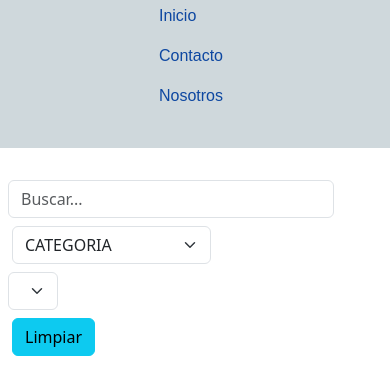
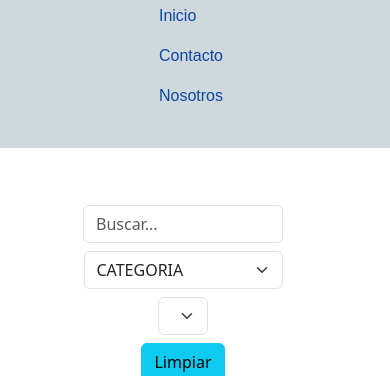
Before and after one commit to enzo09g/el-corralon2, a plain HTML site: page productos-info.html in a window 390 px wide. Shown: the part 66-442 px from the top of the page. Drawn offline with nearby package versions, Linux system fonts and the light colour scheme; no server answers.

Commit message:
Responsive Product-info

```diff
--- /dev/null
+++ b/css/productos-info/media-queries.css
@@ -0,0 +1,79 @@
+
+.controladores{
+    justify-content: space-between;
+}
+
+.c-c-3{
+    display: flex;
+    justify-content: end;
+}
+
+.c-c-4{
+    display: flex;
+    justify-content: start;
+}
+
+
+@media (max-width: 992px){
+
+    .cont-titulo{
+        display: flex;
+        justify-content: center;
+        padding-bottom: 20px;
+    }
+
+    .c-c-1{
+        display: flex;
+        justify-content: end;
+    }
+
+    .c-c-2{
+        display: flex;
+        justify-content: start;
+    }
+
+    .c-c-3{
+        display: flex;
+        justify-content: end;
+    }
+
+    .c-c-4{
+        display: flex;
+        justify-content: start;
+    }
+
+    .c-buscador{
+        max-width: 200px;
+    }
+}
+@media (max-width: 768px){
+    .cont-titulo{
+        display: flex;
+        justify-content: center;
+        padding-bottom: 20px;
+    }
+
+    .c-c-1{
+        display: flex;
+        justify-content: center;
+    }
+
+    .c-c-2{
+        display: flex;
+        justify-content: center;
+    }
+
+    .c-c-3{
+        display: flex;
+        justify-content: center;
+    }
+
+    .c-c-4{
+        display: flex;
+        justify-content: center;
+    }
+
+    .c-buscador{
+        max-width: 200px;
+    }
+}
--- a/css/productos-info/table.css
+++ b/css/productos-info/table.css
@@ -1,20 +1,17 @@
 /* Titulo y buscador */
 
 
-#contTitulo {
-  padding: 20px;
-  display: flex;
-  justify-content: space-between;
+#contOpciones {
+  padding: 25px;
 }
 
 .controladores {
   display: flex;
 }
 
-#contTitulo h1 {
+#contOpciones h1 {
   letter-spacing: 4px;
-  font-size: 225%;
-  margin-right: 2.5em;
+  font-size: 255%;
 }
 
 /* Titulo y buscador */
--- a/productos-info.html
+++ b/productos-info.html
@@ -7,7 +7,7 @@
     <title>Productos</title>
     <link rel="stylesheet" href="css/productos-info/navbar-productInfo.css">
     <link rel="stylesheet" href="css/productos-info/table.css">
-    <link rel="stylesheet" href="css/productos-info/selector-categoria.css">
+    <link rel="stylesheet" href="css/productos-info/media-queries.css">
     <link href="https://cdn.jsdelivr.net/npm/bootstrap@5.3.2/dist/css/bootstrap.min.css" rel="stylesheet"
         integrity="sha384-T3c6CoIi6uLrA9TneNEoa7RxnatzjcDSCmG1MXxSR1GAsXEV/Dwwykc2MPK8M2HN" crossorigin="anonymous">
     <script src="https://cdn.jsdelivr.net/npm/bootstrap@5.3.2/dist/js/bootstrap.bundle.min.js"
@@ -25,18 +25,18 @@
         </ul>
     </nav>
     <main>
-        <div id="contTitulo" class="row">
-            <div class="col-sm-12 col-lg-6">
+        <div id="contOpciones" class="row">
+            <div class="cont-titulo col-sm-12 col-lg-5">
                 <h1 class="display-5" id="titulo"></h1>
             </div>
 
-            <div class="controladores row col-sm-12 col-md-12 col-lg-6 justify-content-between">
-                <div class="col-sm-12 col-lg-6 row">
+            <div class="controladores row col-sm-12 col-md-12 col-lg-7">
+                <div class="controladores1 gx-0 col-sm-12 col-md-12 col-lg-6 row">
 
-                    <div class="p-0 col-sm-12 col-md-6 col-lg-6">
-                        <input class="my-1 form-control" id="buscador" type="text" placeholder="Buscar...">
+                    <div class="c-c-1 p-1 col-sm-12 col-md-6 col-lg-6 d-flex align-items-center">
+                        <input class="c-buscador  form-control" id="buscador" type="text" placeholder="Buscar...">
                     </div>
-                    <div class="my-1 px-1 col-sm-12 col-md-6 col-lg-6">
+                    <div class="c-c-2 p-1 col-sm-12 col-md-6 col-lg-6 d-flex align-items-center">
                         <label for="selector">
                             <select class="form-select" id="selector">
                                 <option value="" selected disabled>CATEGORIA</option>
@@ -51,17 +51,17 @@
                     </div>
 
                 </div>
-                <div class="col-sm-12 col-md-6 col-lg-6 row">
+                <div class="controladores2 gx-0 col-sm-12 col-md-12 col-lg-6 row">
 
-                    <div class="p-0 col-sm-12 col-md-6 col-lg-6">
+                    <div class="c-c-3 p-1 col-sm-12 col-md-6 col-lg-6 d-flex align-items-center">
                         <label for="selector-filtro">
-                            <select class="my-1 form-select" id="selector-filtro">
+                            <select class="form-select" id="selector-filtro">
 
                             </select>
                         </label>
                     </div>
-                    <div class="p-0 col-sm-12 col-md-6 col-lg-6">
-                        <button class="my-1 mx-1 btn btn-info" id="btn-quitar-filtro">Limpiar</button>
+                    <div class="c-c-4 p-1 col-sm-12 col-md-6 col-lg-6 d-flex align-items-center">
+                        <button class="btn btn-info" id="btn-quitar-filtro">Limpiar</button>
                     </div>
 
                 </div>
```
Also changed, not shown: css/productos-info/selector-categoria.css (added).
